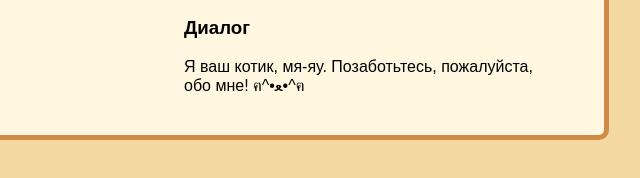
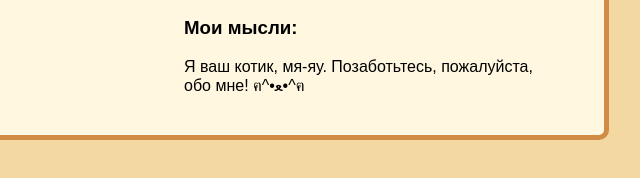
Before and after one commit to gurusooo/virtual_pet_game, a plain HTML site: page index.html in a window 1280 px wide. Shown: the part 500-678 px from the top of the page, 456-1096 px from the left. Drawn offline with Linux system fonts and the light colour scheme.

Commit message:
Update index.html

```diff
--- a/index.html
+++ b/index.html
@@ -6,6 +6,8 @@
     <title>Виртуальный Питомец</title>
     <link rel="stylesheet" href="styles.css">
     <script src="game.js"></script>
+    <script src="index.js"></script>
+
 </head>
 <body>
     <div class="container">
@@ -29,7 +31,7 @@
                 <button onclick="leaveCat()">Оставить в покое</button>
             </div>
             <div id="dialogue-box">
-                <h3>Диалог</h3>
+                <h3>Мои мысли:</h3>
                 <div id="dialogue">Я ваш котик, мя-яу. Позаботьтесь, пожалуйста, обо мне! ฅ^•ﻌ•^ฅ</div>
             </div>
         </div>
```
